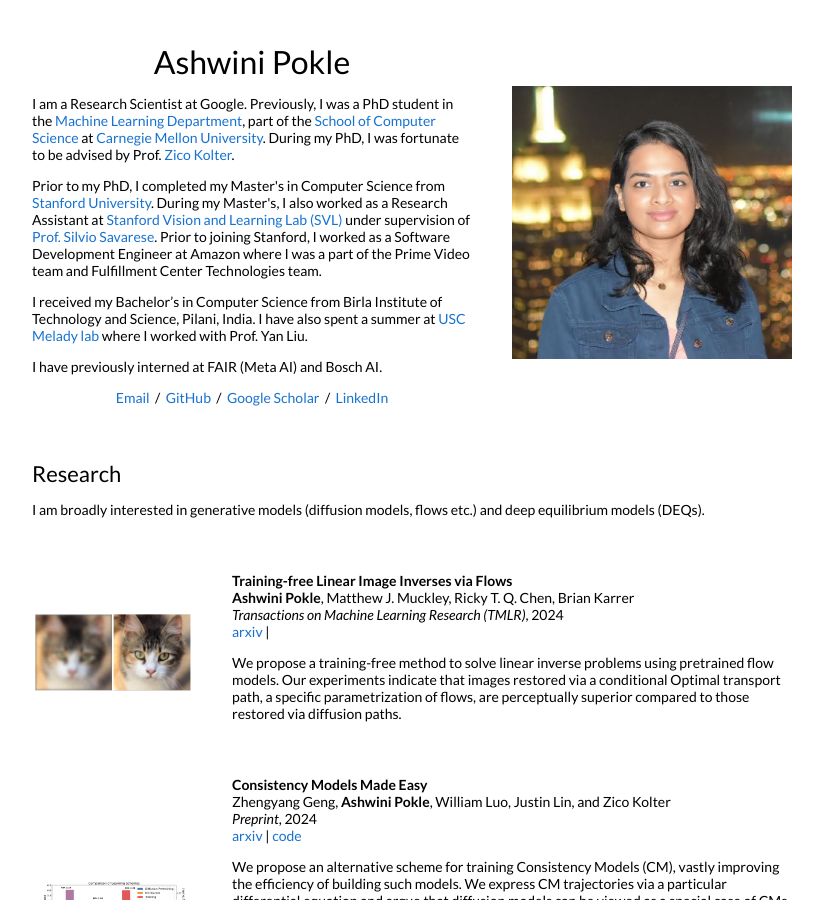
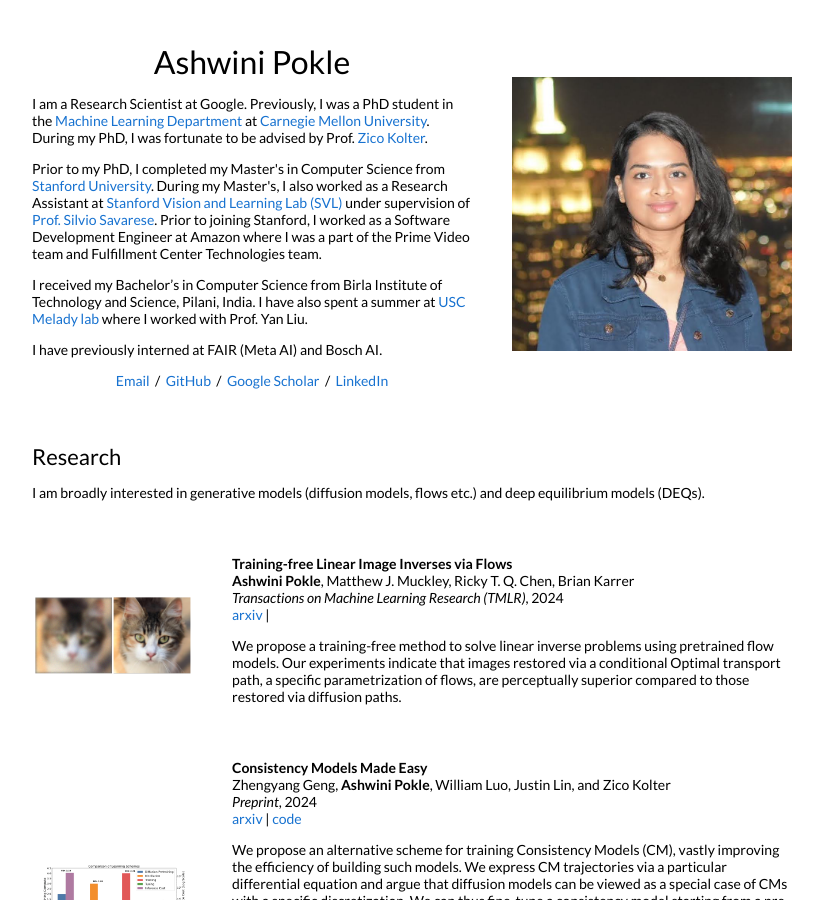
Before and after one commit to ashwinipokle/ashwinipokle.github.io, a Jekyll site: the page built from _posts/2023-08-31-flowinv.md, in a window 1280 px wide and 900 px high. Shown: the whole window, without its empty margins (228-1051 px from the left). Built offline with Jekyll 4.4.1, drawn with Linux system fonts in a browser that asks for light colours.

Commit message:
Update default.html

```diff
--- a/_layouts/default.html
+++ b/_layouts/default.html
@@ -28,7 +28,7 @@
               <h1>
                 Ashwini Pokle
               </h1>
-              <p>I am a Research Scientist at Google. Previously, I was a PhD student in the <a href="https://www.ml.cmu.edu//" target="_blank">Machine Learning Department</a>, part of the <a href="https://www.scs.cmu.edu/" target="_blank">School of Computer Science</a> at <a href="https://www.cmu.edu/" target="_blank">Carnegie Mellon University</a>. During my PhD, I was fortunate to be advised by Prof. <a href="https://zicokolter.com/" target="_blank">Zico Kolter</a>.
+              <p>I am a Research Scientist at Google. Previously, I was a PhD student in the <a href="https://www.ml.cmu.edu//" target="_blank">Machine Learning Department</a> at <a href="https://www.cmu.edu/" target="_blank">Carnegie Mellon University</a>. During my PhD, I was fortunate to be advised by Prof. <a href="https://zicokolter.com/" target="_blank">Zico Kolter</a>.
               </p>
               <p>Prior to my PhD, I completed my Master's in Computer Science from <a href="http://cs.stanford.edu" target="_blank">Stanford University</a>. During my Master's, I also worked as a Research Assistant at <a href="http://svl.stanford.edu" target="_blank">Stanford Vision and Learning Lab (SVL) </a> under supervision of <a href="http://cvgl.stanford.edu/silvio/" target="_blank">Prof. Silvio Savarese</a>. Prior to joining Stanford, I worked as a Software Development Engineer at Amazon where I was a part of the Prime Video team and Fulfillment Center Technologies team.
               </p>
```
